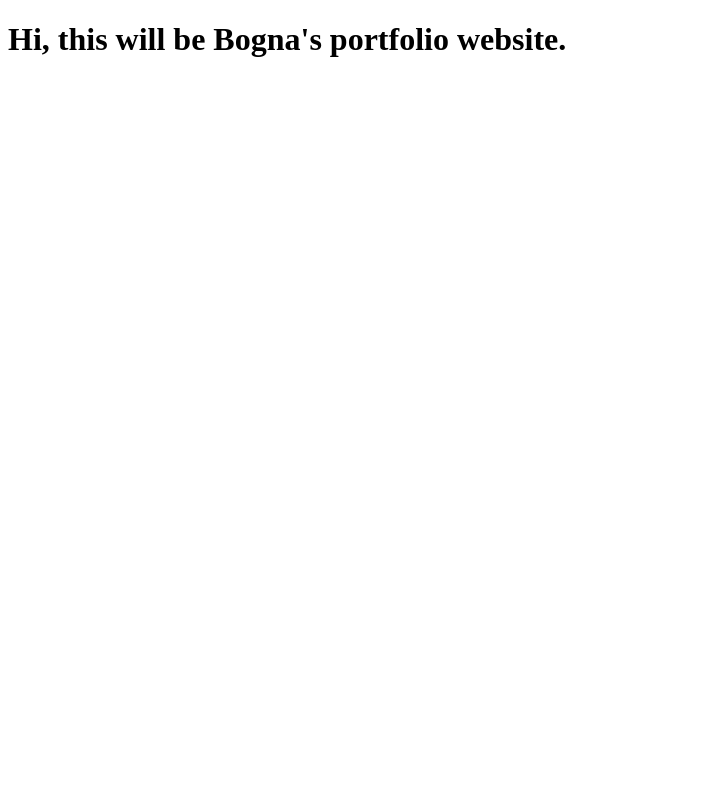
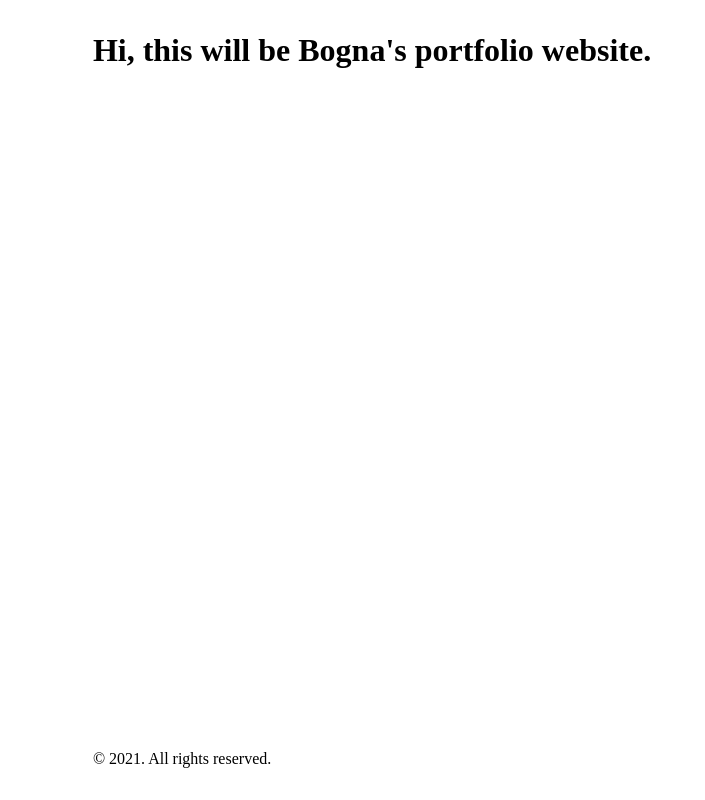
Before and after one commit to wad-im/bognasPortfolio, a Gatsby site: page / in a window 1280 px wide. Shown: the whole page, without its empty margins (0-705 px from the left). Built offline with nearby package versions, Linux system fonts and the light colour scheme; Gatsby itself is replaced by a stand-in of ours.

Commit message:
set up the basic layout components

```diff
--- a/package.json
+++ b/package.json
@@ -2,8 +2,8 @@
   "name": "bognas-portfolio",
   "version": "1.0.0",
   "private": true,
-  "description": "bognasPortfolio",
-  "author": "wadim baslow",
+  "description": "Bogna Gebalska | Freelance Graphic Designer | Copenhagen ",
+  "author": "Bogna Anna Gebalska",
   "keywords": [
     "gatsby"
   ],
--- /dev/null
+++ b/src/GlobalStyles.js
@@ -0,0 +1,10 @@
+import { createGlobalStyle } from 'styled-components'
+
+const GlobalStyle = createGlobalStyle`
+  * {
+      margin: 0;
+      padding: 0;
+      box-sizing: border-box;
+  }
+`
+export default GlobalStyle
--- /dev/null
+++ b/src/components/Footer.js
@@ -0,0 +1,19 @@
+import React from 'react'
+import styled from 'styled-components'
+
+const Footer = ()=>{
+    return (
+        <FooterContainer>
+            <p>&copy; {new Date().getFullYear()}. All rights reserved.</p>
+        </FooterContainer>
+    )
+}
+
+const FooterContainer = styled.div`
+    width: 100%;
+    grid-column: 2 / span 12;
+    padding: 2rem;
+`
+
+
+export default Footer
--- /dev/null
+++ b/src/components/Layout.js
@@ -0,0 +1,33 @@
+import React from 'react'
+import styled from 'styled-components'
+import GlobalStyle from "../GlobalStyles"
+import {Footer} from './index'
+
+const Layout = (props) => {
+    return (
+        <PageContainer>
+            <GlobalStyle/>
+            <Content as="main">
+                {props.children}
+            </Content>
+            <Footer/>
+        </PageContainer>
+    )
+}
+
+const PageContainer = styled.div`
+    display: grid;
+    grid-template-columns: 1fr repeat(12, minmax(auto, 4.2rem)) 1fr;
+    column-gap: 2rem;
+    grid-template-rows: 1fr auto;
+    min-height: 100vh;
+    width: 100%;
+
+`
+const Content = styled.div`
+    grid-column: 2 / span 12;
+    padding: 2rem;
+
+`
+
+export default Layout
--- /dev/null
+++ b/src/components/index.js
@@ -0,0 +1,2 @@
+export {default as Layout} from './Layout'
+export {default as Footer} from './Footer'
--- a/src/pages/index.js
+++ b/src/pages/index.js
@@ -1,13 +1,13 @@
 import * as React from "react"
+import {Layout} from '../components'
 
 
 
-// markup
 const IndexPage = () => {
   return (
-    <div>
-      <h1>Hi, this will be Bogna's portfolio website.</h1>
-    </div>
+    <Layout>
+        <h1>Hi, this will be Bogna's portfolio website.</h1>
+    </Layout>
   )
 }
 
```
